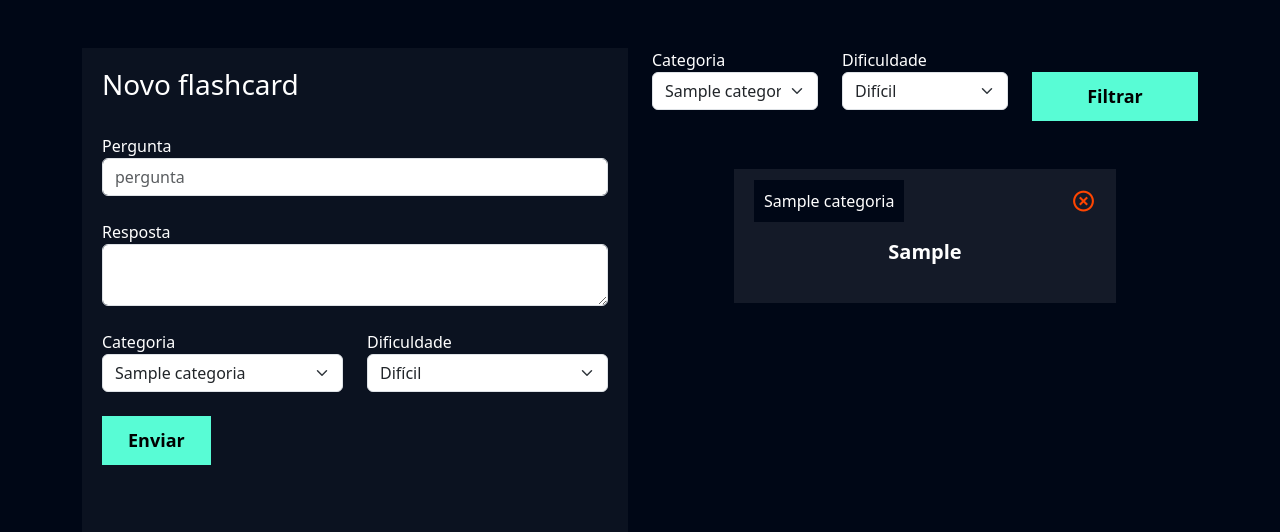
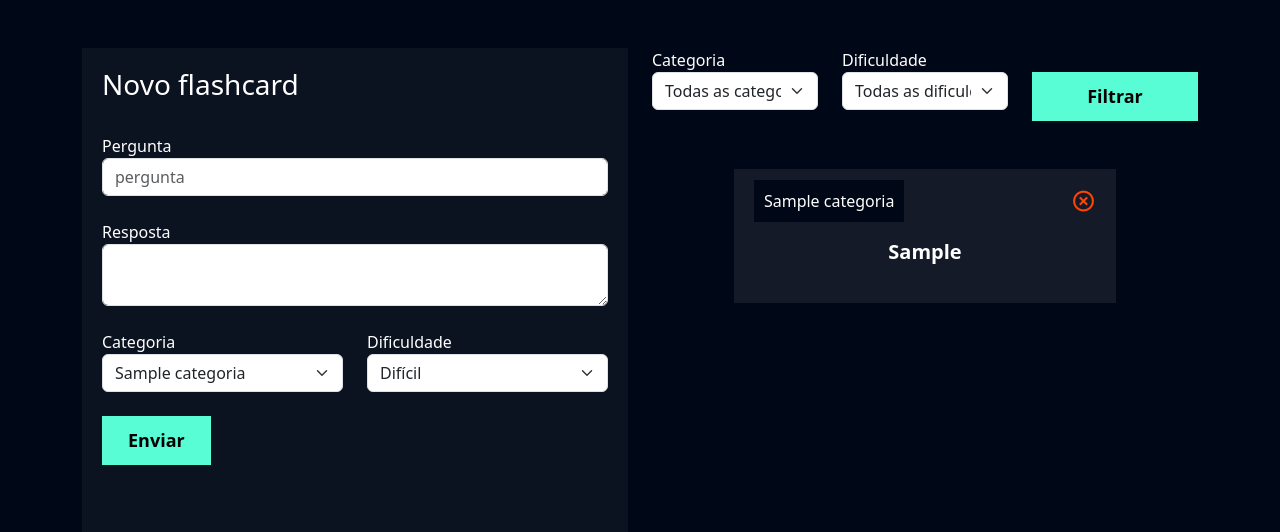
Before and after one commit to EliasVRG/studyPSW, a Django app: page /flashcard/novo_flashcard/ in a window 1280 px wide. Shown: the top 532 px of the page. Run offline with Django 3.2, Linux system fonts and the light colour scheme; the first user in the database is signed in; tables that the repository leaves empty hold one stand-in row (Sample ...).

Commit message:
adicionando filtros de usuarios e categoria

```diff
--- a/flashcard/templates/novo_flashcard.html
+++ b/flashcard/templates/novo_flashcard.html
@@ -61,11 +61,13 @@
       </div>
     </div>
     <div class="col-md">
-        <form action="{% url 'novo_flashcard' %}" method="GET"> {% csrf_token %}
+      <form action="{% url 'novo_flashcard' %}" method="GET">
+        {% csrf_token %}
         <div class="row">
           <div class="col-md">
             <label for="">Categoria</label>
             <select name="categoria" id="" class="form-select">
+              <option value="">Todas as categorias</option>
               {% for categoria in categorias %}
               <option value="{{categoria.id}}">{{categoria.nome}}</option>
               {% endfor %}
@@ -74,6 +76,7 @@
           <div class="col-md">
             <label for="">Dificuldade</label>
             <select name="dificuldade" id="" class="form-select">
+              <option value="">Todas as dificuldades</option>
               {% for dificuldade in dificuldades %}
               <option value="{{dificuldade.0}}">{{dificuldade.1}}</option>
               {% endfor %}
```
